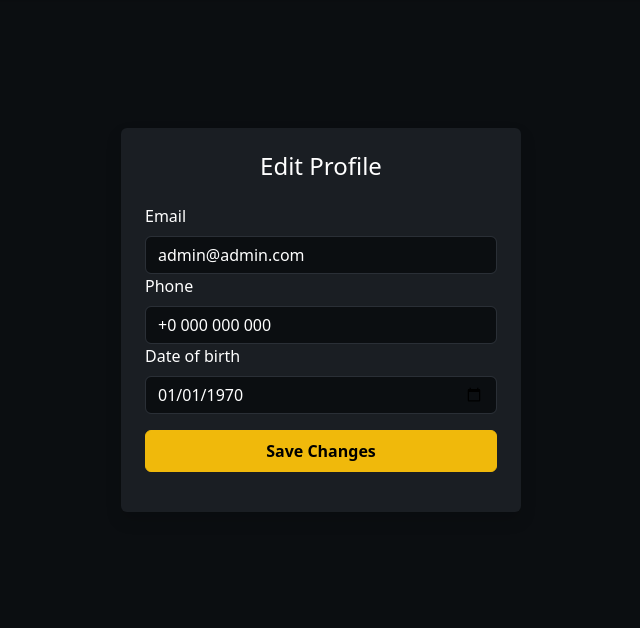
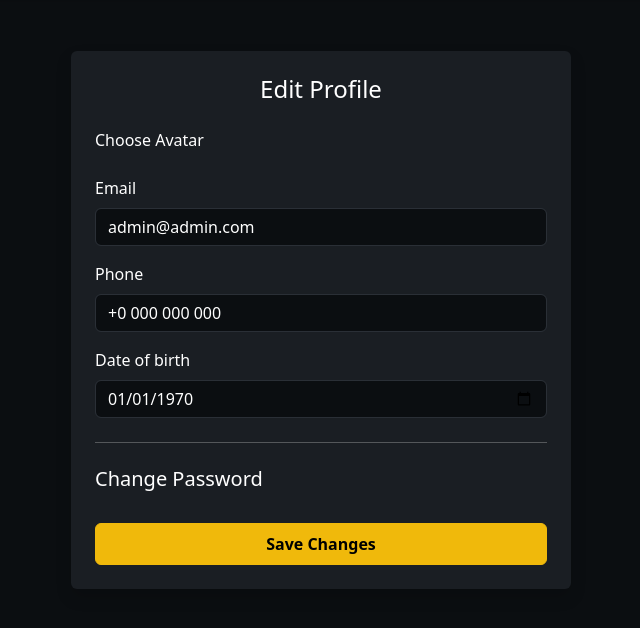
Before and after one commit to valmyzk/DjangoProject, a Django app: page /profile/edit/ in a window 1280 px wide. Shown: the part 82-710 px from the top of the page, without its empty margins (319-959 px from the left). Run offline with Django 5.2, Linux system fonts and the light colour scheme; a user stored in the database is signed in; parts of the project's set-up code (start-up, migrations or seed data) failed here and were passed over; some libraries are stand-ins or nearby versions.

Commit message:
feat: implement profile picture selection and update user profile functionality

```diff
--- a/WebProject/templates/profile/edit_profile.html
+++ b/WebProject/templates/profile/edit_profile.html
@@ -1,21 +1,62 @@
 {% extends 'base.html' %}
+{% load static %}
 
 {% block title %}XChange - Edit Profile{% endblock %}
 
 {% block content %}
 <div class="container d-flex justify-content-center align-items-center" style="min-height: 80vh;">
-    <div class="card shadow p-4 text-white" style="width: 100%; max-width: 400px;">
+    <div class="card shadow p-4 text-white" style="width: 100%; max-width: 500px;">
         <h4 class="text-center mb-4">Edit Profile</h4>
+
+        {% if user.avatar_path %}
+        <div class="text-center mb-3">
+            <img src="{% static user.avatar_path %}" alt="Current avatar"
+                 class="img-thumbnail rounded-circle" style="max-width: 120px;">
+        </div>
+        {% endif %}
+
         <form method="POST">
             {% csrf_token %}
+
+            <!-- Avatar selector -->
+            <div class="mb-3">
+                <label class="form-label">Choose Avatar</label>
+                <div class="d-flex justify-content-between flex-wrap gap-2">
+                    {% for path in avatar_choices %}
+                    <label class="form-check-label text-center">
+                        <input type="radio" class="form-check-input d-block mx-auto mb-1"
+                               name="avatar_path" value="{{ path }}"
+                               {% if user.avatar_path == path %}checked{% endif %}>
+                        <img src="{% static path %}" alt="avatar" style="width: 68px; height: 80px;" class="rounded-3">
+                    </label>
+                    {% endfor %}
+                </div>
+            </div>
+
             {% for field in form %}
             <div class="mb-3">
-                {{ field.errors }}
-                <label class="form-label" for="{{ field.auto_id }}">{{ field.label }}</label>
+                <label for="{{ field.auto_id }}" class="form-label">{{ field.label }}</label>
                 {{ field }}
-                {% endfor %}
+                {% if field.errors %}
+                <div class="text-danger small">{{ field.errors|striptags }}</div>
+                {% endif %}
             </div>
-            <button class="btn btn-warning w-100 fw-semibold py-2" type="submit">Save Changes</button>
+            {% endfor %}
+
+            <hr class="my-4">
+
+            <h5 class="mb-3">Change Password</h5>
+            {% for field in pass_form %}
+            <div class="mb-3">
+                <label for="{{ field.auto_id }}" class="form-label">{{ field.label }}</label>
+                {{ field }}
+                {% if field.errors %}
+                <div class="text-danger small">{{ field.errors|striptags }}</div>
+                {% endif %}
+            </div>
+            {% endfor %}
+
+            <button type="submit" class="btn btn-warning w-100 fw-semibold py-2 mt-3">Save Changes</button>
         </form>
     </div>
 </div>
--- a/users/forms.py
+++ b/users/forms.py
@@ -1,6 +1,7 @@
 import django.contrib.auth.forms
 from django import forms
 from django.contrib import auth
+from django.contrib.auth.forms import PasswordChangeForm
 
 from .models import User
 
@@ -22,3 +23,38 @@ class UserChangeForm(auth.forms.UserChangeForm):
     class Meta:
         model = User
         fields = ('email', 'phone', 'date_of_birth')
+        widgets = {
+            'email': forms.EmailInput(BOOTSTRAP_ATTRS),
+            'phone': forms.TextInput(BOOTSTRAP_ATTRS | {'type': 'tel'}),
+            'date_of_birth': forms.DateInput(BOOTSTRAP_ATTRS | {'type': 'date'})
+        }
+
+
+
+
+from django.contrib.auth.forms import PasswordChangeForm
+
+class OptionalPasswordChangeForm(PasswordChangeForm):
+    def __init__(self, *args, **kwargs):
+        super().__init__(*args, **kwargs)
+        for field in self.fields.values():
+            field.required = False  # 🔁 Treu el "required" HTML
+            field.widget.attrs.pop('required', None)  # 🔁 Elimina l'atribut si existeix
+
+    def is_filled(self):
+        return all([
+            self.cleaned_data.get('old_password'),
+            self.cleaned_data.get('new_password1'),
+            self.cleaned_data.get('new_password2'),
+        ])
+
+    def clean(self):
+        cleaned_data = super().clean()
+        if not self.is_filled():
+            self._errors.clear()
+        return cleaned_data
+
+    def save(self, commit=True):
+        if self.is_filled():
+            return super().save(commit=commit)
+        return self.user
--- a/users/models.py
+++ b/users/models.py
@@ -48,9 +48,7 @@ class User(AbstractUser):
     phone = models.CharField(_('phone number'), max_length=15, null=False)
     date_of_birth = models.DateField(_('date of birth'), null=False)
     uuid = models.UUIDField(default=uuid.uuid4, editable=False)
-
-    # 🔽 Añade esto:
-    profile_picture = models.ImageField(upload_to='profile_pics/', blank=True, null=True)
+    avatar_path = models.CharField(max_length=255, blank=True, null=True)
 
     USERNAME_FIELD = 'email'
     REQUIRED_FIELDS = []
--- a/users/urls.py
+++ b/users/urls.py
@@ -1,14 +1,18 @@
 from django.contrib.auth import views as auth_views
 from django.urls import path
+from django.conf import settings
+from django.conf.urls.static import static
 from . import views
-from django.contrib.auth import views as auth_views
 
 urlpatterns = [
     path('signup/', views.signup, name='signup'),
     path('login/', auth_views.LoginView.as_view(template_name='login.html'), name='login'),
     path('logout/', views.logout, name='logout'),
 
-    # NOVES RUTES (mantingudes separades correctament)
+    # NOVES RUTES
     path('profile/', views.my_profile, name='my_profile'),
     path('profile/edit/', views.edit_profile, name='edit_profile'),
 ]
+
+if settings.DEBUG:
+    urlpatterns += static(settings.MEDIA_URL, document_root=settings.MEDIA_ROOT)
```
Also changed, not shown: WebProject/templates/profile/my_profile.html (+15 -6 lines), users/views.py (+53 -0 lines), db.sqlite3, static/img/avatars/av1.png (added), static/img/avatars/av2.png (added), static/img/avatars/av3.png (added), 2 other files.
